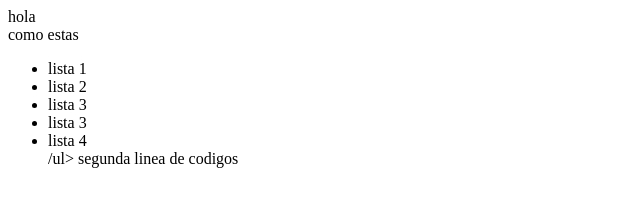
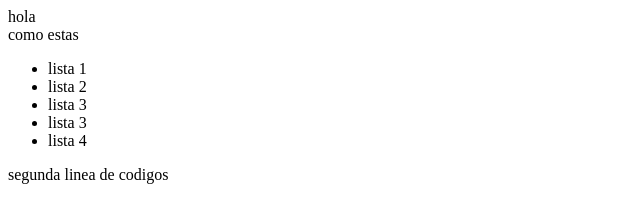
Before and after one commit to feraicrag/repo-prueba, a plain HTML site: page index.html in a window 1280 px wide. Shown: the whole page, without its empty margins (0-640 px from the left). Drawn offline with Linux system fonts and the light colour scheme.

Commit message:
repare el index

```diff
--- a/index.html
+++ b/index.html
@@ -17,7 +17,7 @@
 		<li class="lista">lista 3</li>
 		<li class="lista">lista 3</li>
 		<li class="lista">lista 4</li>
-		/ul>
+		</ul>
  segunda linea de codigos
 </body>
 </html>
```
